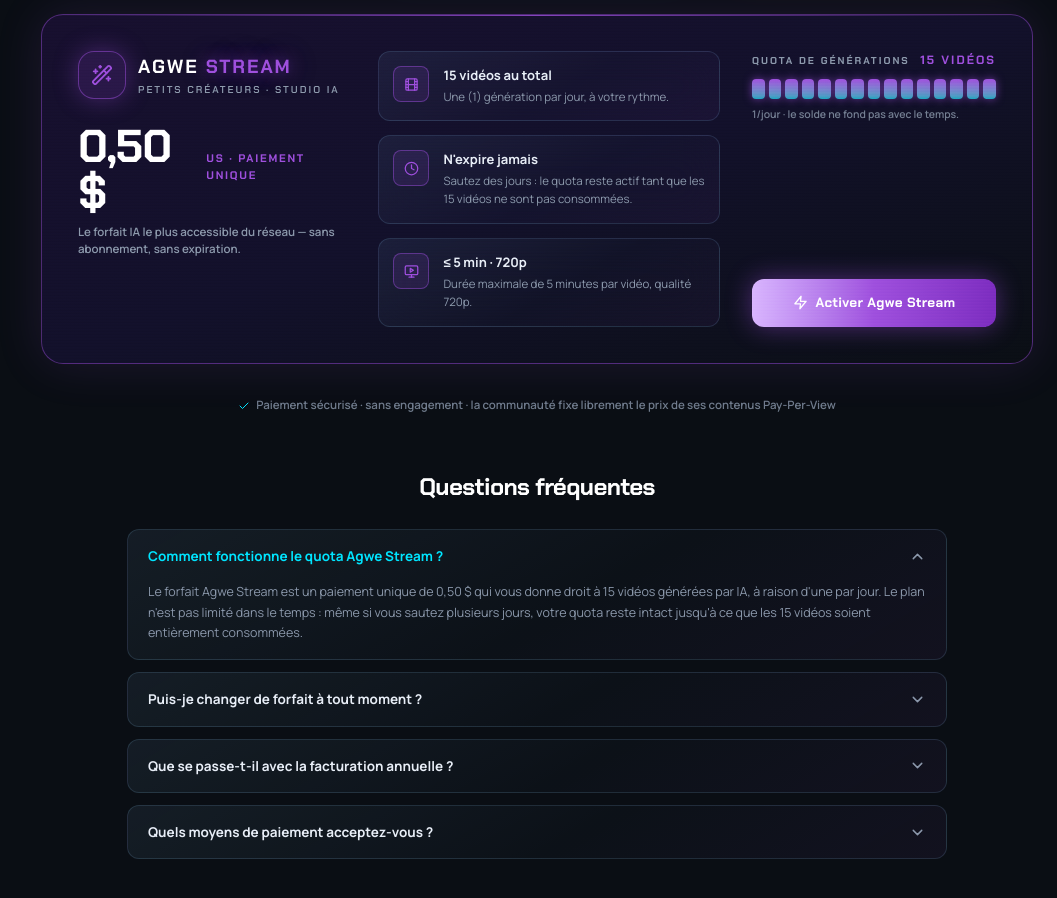
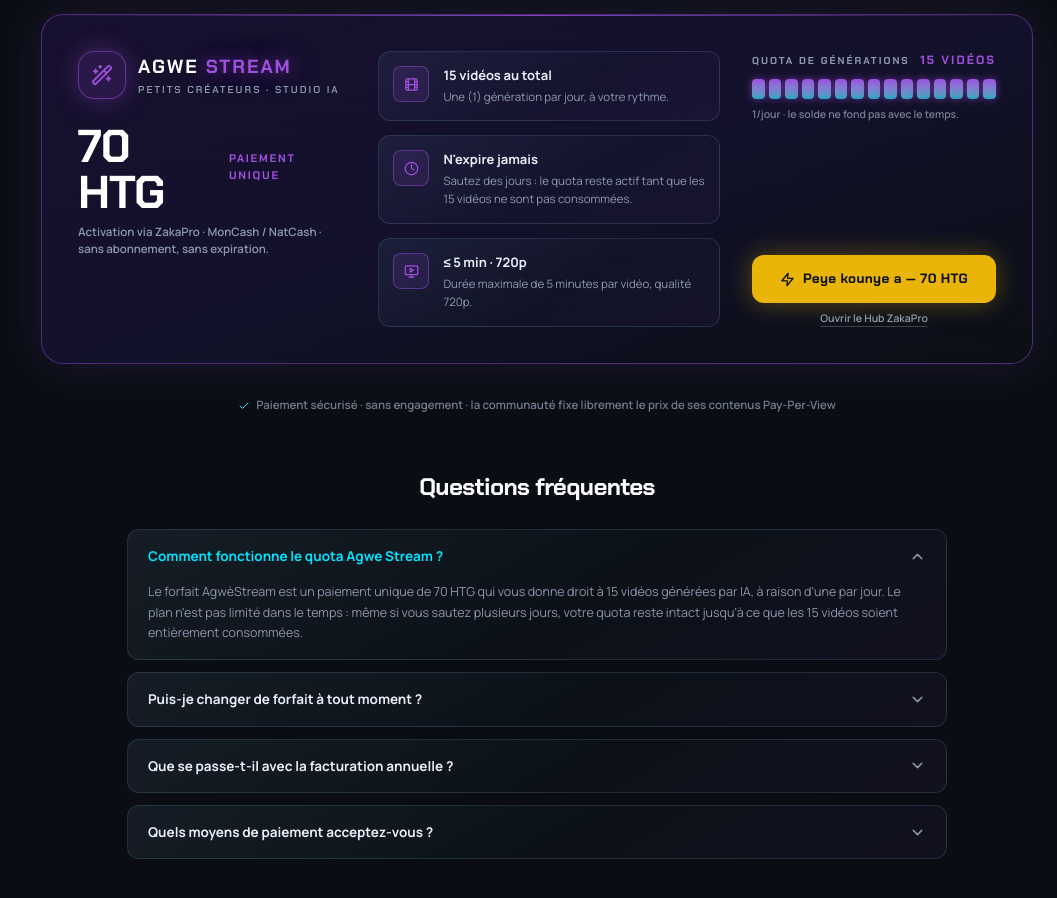
Before and after one commit to Oligens/axiomtv, a React (Vite) app: page /#/pro in a window 1280 px wide. Shown: the part 802-1700 px from the top of the page, without its empty margins (223-1280 px from the left). Built offline with nearby package versions, Linux system fonts and the light colour scheme; no server answers.

Commit message:
feat: connect Agwe Stream plan to ZakaPro

```diff
--- a/src/pages/ProPage.tsx
+++ b/src/pages/ProPage.tsx
@@ -1,6 +1,6 @@
 /**
- * Tarification Axiom TV — Free / Pro / Gold + pack Agwe Stream (0,50 $),
- * bascule Mensuel / Annuel (−18 %).
+ * Tarification Axiom TV — Free / Pro / Gold + pack Agwe Stream.
+ * Les plans existants restent inchangés ; AgwèStream est relié à ZakaPro.
  */
 import { useState } from "react";
 import { useNavigate } from "react-router-dom";
@@ -8,14 +8,15 @@
 import { Check, ChevronDown, Clock, Crown, Film, MonitorPlay, Wand2, Zap } from "lucide-react";
 import { AGWE_PACK, ANNUAL_RATE, PLANS, type Tier } from "../data/axiom";
 import { useStore } from "../store/useStore";
+import { AGWE_ZAKAPRO_HUB_URL, openAgweCheckout } from "../lib/zakapro";
 
 const fmt = (n: number) => n.toLocaleString("fr-CA", { minimumFractionDigits: 2, maximumFractionDigits: 2 });
 
 const FAQ = [
-  { q: "Comment fonctionne le quota Agwe Stream ?", a: "Le forfait Agwe Stream est un paiement unique de 0,50 $ qui vous donne droit à 15 vidéos générées par IA, à raison d'une par jour. Le plan n'est pas limité dans le temps : même si vous sautez plusieurs jours, votre quota reste intact jusqu'à ce que les 15 vidéos soient entièrement consommées." },
+  { q: "Comment fonctionne le quota Agwe Stream ?", a: "Le forfait AgwèStream est un paiement unique de 70 HTG qui vous donne droit à 15 vidéos générées par IA, à raison d'une par jour. Le plan n'est pas limité dans le temps : même si vous sautez plusieurs jours, votre quota reste intact jusqu'à ce que les 15 vidéos soient entièrement consommées." },
   { q: "Puis-je changer de forfait à tout moment ?", a: "Oui. Vous pouvez passer du Studio Citoyen à Axiom Pro ou Gold (et inversement) quand vous le souhaitez. Le changement de niveau est appliqué immédiatement sur votre antenne et vos crédits de rendu." },
   { q: "Que se passe-t-il avec la facturation annuelle ?", a: "En choisissant la facturation annuelle, un rabais de 18 % est appliqué sur le tarif mensuel des forfaits Pro et Gold. Le montant total est facturé une seule fois pour l'année — vous économisez l'équivalent de plus de deux mois." },
-  { q: "Quels moyens de paiement acceptez-vous ?", a: "Carte bancaire, virement SEPA, PayPal, MonCash et NatCash. Tous les paiements sont sécurisés et les revenus des créateurs sont reversés sans intermédiaire bancaire opaque." },
+  { q: "Quels moyens de paiement acceptez-vous ?", a: "MonCash et NatCash sont disponibles pour AgwèStream via ZakaPro. Les paiements sont confirmés côté serveur par webhook avant activation du forfait." },
 ];
 
 export default function ProPage() {
@@ -26,9 +27,11 @@
   const activateAgwePack = useStore((s) => s.activateAgwePack);
   const openAuth = useStore((s) => s.openAuth);
   const toast = useStore((s) => s.toast);
+  const boot = useStore((s) => s.boot);
 
   const [billing, setBilling] = useState<"mensuel" | "annuel">("mensuel");
   const [faqOpen, setFaqOpen] = useState<number | null>(0);
+  const [paying, setPaying] = useState(false);
 
   const choose = (id: Tier) => {
     if (!user) {
@@ -36,30 +39,47 @@
       toast("Créez un compte pour activer votre forfait", "info");
       return;
     }
+    // Les forfaits Pro/Gold conservent leur logique métier actuelle.
+    // Aucun montant ZakaPro n'est inventé tant que leurs plans HTG ne sont pas configurés.
     setTier(id);
     toast(id === "pro" ? "Axiom Pro activé — vidéos 30 min, 1080p & 4K débloqués" : id === "gold" ? "Axiom Gold activé — capacité industrielle en ligne" : "Studio Citoyen actif — bienvenue sur le réseau", "ok");
     navigate("/studio");
   };
 
-  const activateAgwe = () => {
+  const activateAgwe = async () => {
     if (!user) {
       openAuth("register");
-      toast("Créez un compte pour activer Agwe Stream", "info");
+      toast("Créez un compte pour activer AgwèStream", "info");
       return;
     }
     if (agwePack && agwePack.videosLeft > 0) {
       navigate("/studio/agwestream");
       return;
     }
-    activateAgwePack();
-    toast("Pass AgwèStream activé — 15 générations ajoutées (1/jour · 720p · ≤5 min)", "ok");
+
+    setPaying(true);
+    try {
+      await openAgweCheckout(user.email, {
+        onSuccess: () => {
+          // Le webhook reste la source de vérité côté serveur.
+          activateAgwePack();
+          void boot();
+          toast("Paiement confirmé — AgwèStream activé : 15 générations disponibles", "ok");
+          navigate("/studio/agwestream");
+        },
+        onCancel: () => toast("Paiement annulé", "warn"),
+      });
+    } catch (error) {
+      toast(error instanceof Error ? error.message : "Paiement ZakaPro indisponible", "warn");
+    } finally {
+      setPaying(false);
+    }
   };
 
   const passActive = !!agwePack;
 
   return (
     <div className="mx-auto max-w-[1200px] pb-16">
-      {/* En-tête + bascule */}
       <div className="flex flex-wrap items-end justify-between gap-x-10 gap-y-6">
         <div className="max-w-2xl">
           <p className="eyebrow text-cyan">Tarification</p>
@@ -68,16 +88,10 @@
         </div>
         <div className="flex flex-col items-start gap-2 sm:items-end">
           <div className="glass relative inline-flex items-center rounded-full p-1">
-            <motion.span
-              layout
-              transition={{ duration: 0.3, ease: [0.22, 1, 0.36, 1] }}
-              className="absolute inset-y-1 rounded-full bg-cyan/15 ring-1 ring-cyan/50 shadow-[0_0_18px_rgba(0,229,255,0.25)]"
-              style={{ left: billing === "mensuel" ? 4 : "50%", width: "calc(50% - 4px)" }}
-            />
+            <motion.span layout transition={{ duration: 0.3, ease: [0.22, 1, 0.36, 1] }} className="absolute inset-y-1 rounded-full bg-cyan/15 ring-1 ring-cyan/50 shadow-[0_0_18px_rgba(0,229,255,0.25)]" style={{ left: billing === "mensuel" ? 4 : "50%", width: "calc(50% - 4px)" }} />
             {(["mensuel", "annuel"] as const).map((b) => (
               <button key={b} onClick={() => setBilling(b)} className={`font-display relative z-10 flex items-center gap-2 rounded-full px-5 py-2.5 text-[12px] font-bold uppercase tracking-[0.14em] transition-colors ${billing === b ? "text-cyan" : "text-fog hover:text-frost"}`}>
-                {b}
-                {b === "annuel" && <span className={`rounded-full px-1.5 py-px text-[9.5px] ${billing === "annuel" ? "bg-cyan/20 text-cyan" : "bg-white/[0.06] text-fog"}`}>−18 %</span>}
+                {b}{b === "annuel" && <span className={`rounded-full px-1.5 py-px text-[9.5px] ${billing === "annuel" ? "bg-cyan/20 text-cyan" : "bg-white/[0.06] text-fog"}`}>−18 %</span>}
               </button>
             ))}
           </div>
@@ -85,7 +99,6 @@
         </div>
       </div>
 
-      {/* Forfaits */}
       <div className="mt-10 grid gap-6 lg:grid-cols-3">
         {PLANS.map((p, i) => {
           const isFree = p.id === "free";
@@ -93,178 +106,43 @@
           const yearly = p.monthly * 12 * ANNUAL_RATE;
           const isCurrent = user?.tier === p.id;
           return (
-            <motion.div
-              key={p.id}
-              initial={{ opacity: 0, y: 34 }}
-              whileInView={{ opacity: 1, y: 0 }}
-              viewport={{ once: true, margin: "-50px" }}
-              transition={{ duration: 0.6, delay: i * 0.12, ease: [0.22, 1, 0.36, 1] }}
-              className={`glass-card relative flex flex-col overflow-hidden rounded-[22px] border p-7 ${
-                p.gold ? "border-gold/55 shadow-[0_0_44px_rgba(245,197,66,0.12)]" : p.highlight ? "border-cyan/60 shadow-[0_0_48px_rgba(0,229,255,0.16)] lg:-translate-y-3 lg:scale-[1.02]" : "border-white/25"
-              }`}
-            >
+            <motion.div key={p.id} initial={{ opacity: 0, y: 34 }} whileInView={{ opacity: 1, y: 0 }} viewport={{ once: true, margin: "-50px" }} transition={{ duration: 0.6, delay: i * 0.12, ease: [0.22, 1, 0.36, 1] }} className={`glass-card relative flex flex-col overflow-hidden rounded-[22px] border p-7 ${p.gold ? "border-gold/55 shadow-[0_0_44px_rgba(245,197,66,0.12)]" : p.highlight ? "border-cyan/60 shadow-[0_0_48px_rgba(0,229,255,0.16)] lg:-translate-y-3 lg:scale-[1.02]" : "border-white/25"}`}>
               {isFree && <div className="absolute inset-x-0 top-0 h-px bg-white/30" />}
               {p.highlight && <div className="channel-progress absolute inset-x-0 top-0 h-[3px]" />}
               {p.gold && <div className="absolute inset-x-0 top-0 h-[3px] bg-gradient-to-r from-[#8a6d1a] via-gold to-[#8a6d1a] shadow-[0_0_16px_rgba(245,197,66,0.6)]" />}
-
-              {p.badge && (
-                <span className={`font-display absolute right-5 top-5 flex items-center gap-1.5 rounded-full px-3 py-1 text-[10px] font-bold uppercase tracking-[0.16em] ${p.gold ? "gold-ring text-gold" : "border border-cyan/55 bg-cyan/12 text-cyan shadow-[0_0_18px_rgba(0,229,255,0.3)]"}`}>
-                  {p.highlight && <span className="relative flex h-1.5 w-1.5"><span className="absolute h-full w-full rounded-full bg-cyan" style={{ animation: "pingSoft 1.5s cubic-bezier(0,0,0.2,1) infinite" }} /><span className="relative h-1.5 w-1.5 rounded-full bg-cyan" /></span>}
-                  {p.gold && <Crown size={11} />}
-                  {p.badge}
-                </span>
-              )}
-
+              {p.badge && <span className={`font-display absolute right-5 top-5 flex items-center gap-1.5 rounded-full px-3 py-1 text-[10px] font-bold uppercase tracking-[0.16em] ${p.gold ? "gold-ring text-gold" : "border border-cyan/55 bg-cyan/12 text-cyan shadow-[0_0_18px_rgba(0,229,255,0.3)]"}`}>{p.highlight && <span className="relative flex h-1.5 w-1.5"><span className="absolute h-full w-full rounded-full bg-cyan" style={{ animation: "pingSoft 1.5s cubic-bezier(0,0,0.2,1) infinite" }} /><span className="relative h-1.5 w-1.5 rounded-full bg-cyan" /></span>}{p.gold && <Crown size={11} />}{p.badge}</span>}
               <div className={p.badge ? "pr-24" : ""}>
                 <p className={`font-display text-[20px] font-bold tracking-[0.1em] ${p.gold ? "gold-text" : isFree ? "text-frost" : "text-glow text-cyan"}`}>{p.name.toUpperCase()}</p>
                 <p className="font-display mt-0.5 text-[11px] font-semibold uppercase tracking-[0.2em] text-fog">{p.sub}</p>
               </div>
-
-              <div className="mt-6 flex items-baseline gap-2">
-                <span className={`font-display text-[44px] font-bold leading-none tracking-tight ${p.gold ? "gold-text" : "text-white"}`}>{fmt(shown)} $</span>
-                <span className="font-display text-[12px] font-bold uppercase tracking-[0.16em] text-fog">{isFree ? "pour toujours" : "/ mois"}</span>
-              </div>
-              <p className={`mt-2 min-h-[16px] text-[11px] font-semibold ${billing === "annuel" && !isFree ? "text-cyan" : "text-fog/70"}`}>
-                {isFree ? "Aucune carte bancaire requise" : billing === "annuel" ? `facturé ${fmt(yearly)} $ / an — économisez ${fmt(p.monthly * 12 - yearly)} $` : "sans engagement · annulable à tout moment"}
-              </p>
-
-              <ul className="mt-5 flex-1 space-y-2.5">
-                {p.list.map((li) => (
-                  <li key={li} className="flex items-start gap-2.5 text-[12.5px] leading-snug text-fog">
-                    <span className={`mt-0.5 grid h-4 w-4 shrink-0 place-items-center rounded-full ${p.gold ? "bg-gold/15 text-gold" : isFree ? "bg-white/10 text-frost" : "bg-cyan/15 text-cyan"}`}>
-                      <Check size={10} strokeWidth={2.6} />
-                    </span>
-                    {li}
-                  </li>
-                ))}
-              </ul>
-
-              <button
-                onClick={() => choose(p.id)}
-                disabled={isCurrent}
-                className={`mt-7 flex w-full items-center justify-center gap-2 rounded-xl py-3.5 font-display text-[13.5px] font-bold tracking-wide transition-all ${
-                  isCurrent
-                    ? "cursor-default border border-mint/50 bg-mint/12 text-mint"
-                    : p.gold
-                      ? "bg-gradient-to-r from-[#fff3c4] via-gold to-[#ffb347] text-[#241a02] shadow-[0_0_26px_rgba(245,197,66,0.35)] hover:shadow-[0_0_44px_rgba(245,197,66,0.55)] hover:brightness-110"
-                      : isFree
-                        ? "border border-white/25 bg-white/[0.05] text-frost hover:border-white/50 hover:bg-white/10"
-                        : "btn-neon"
-                }`}
-              >
-                {isCurrent && <Check size={15} />}
-                {isCurrent ? "Forfait actuel" : p.cta}
-              </button>
+              <div className="mt-6 flex items-baseline gap-2"><span className={`font-display text-[44px] font-bold leading-none tracking-tight ${p.gold ? "gold-text" : "text-white"}`}>{fmt(shown)} $</span><span className="font-display text-[12px] font-bold uppercase tracking-[0.16em] text-fog">{isFree ? "pour toujours" : "/ mois"}</span></div>
+              <p className={`mt-2 min-h-[16px] text-[11px] font-semibold ${billing === "annuel" && !isFree ? "text-cyan" : "text-fog/70"}`}>{isFree ? "Aucune carte bancaire requise" : billing === "annuel" ? `facturé ${fmt(yearly)} $ / an — économisez ${fmt(p.monthly * 12 - yearly)} $` : "sans engagement · annulable à tout moment"}</p>
+              <ul className="mt-5 flex-1 space-y-2.5">{p.list.map((li) => <li key={li} className="flex items-start gap-2.5 text-[12.5px] leading-snug text-fog"><span className={`mt-0.5 grid h-4 w-4 shrink-0 place-items-center rounded-full ${p.gold ? "bg-gold/15 text-gold" : isFree ? "bg-white/10 text-frost" : "bg-cyan/15 text-cyan"}`}><Check size={10} strokeWidth={2.6} /></span>{li}</li>)}</ul>
+              <button onClick={() => choose(p.id)} disabled={isCurrent} className={`mt-7 flex w-full items-center justify-center gap-2 rounded-xl py-3.5 font-display text-[13.5px] font-bold tracking-wide transition-all ${isCurrent ? "cursor-default border border-mint/50 bg-mint/12 text-mint" : p.gold ? "bg-gradient-to-r from-[#fff3c4] via-gold to-[#ffb347] text-[#241a02] shadow-[0_0_26px_rgba(245,197,66,0.35)] hover:shadow-[0_0_44px_rgba(245,197,66,0.55)] hover:brightness-110" : isFree ? "border border-white/25 bg-white/[0.05] text-frost hover:border-white/50 hover:bg-white/10" : "btn-neon"}`}>{isCurrent && <Check size={15} />}{isCurrent ? "Forfait actuel" : p.cta}</button>
             </motion.div>
           );
         })}
       </div>
 
-      {/* Pack Agwe Stream */}
-      <motion.section
-        initial={{ opacity: 0, y: 34 }}
-        whileInView={{ opacity: 1, y: 0 }}
-        viewport={{ once: true, margin: "-50px" }}
-        transition={{ duration: 0.6, delay: 0.15, ease: [0.22, 1, 0.36, 1] }}
-        className="scanlines relative mt-10 overflow-hidden rounded-[22px] border border-volt/45 bg-gradient-to-br from-[#170f2e] via-[#12102a] to-ink shadow-[0_0_48px_rgba(157,78,221,0.14)]"
-      >
+      <motion.section initial={{ opacity: 0, y: 34 }} whileInView={{ opacity: 1, y: 0 }} viewport={{ once: true, margin: "-50px" }} transition={{ duration: 0.6, delay: 0.15, ease: [0.22, 1, 0.36, 1] }} className="scanlines relative mt-10 overflow-hidden rounded-[22px] border border-volt/45 bg-gradient-to-br from-[#170f2e] via-[#12102a] to-ink shadow-[0_0_48px_rgba(157,78,221,0.14)]">
         <div className="pointer-events-none absolute inset-x-0 top-0 h-px bg-gradient-to-r from-transparent via-volt/80 to-transparent" />
         <div className="grid gap-8 p-7 sm:p-9 lg:grid-cols-[1.1fr_1.4fr_1fr]">
           <div>
-            <div className="flex items-center gap-3">
-              <span className="grid h-12 w-12 place-items-center rounded-2xl border border-volt/50 bg-volt/15 text-volt shadow-[0_0_24px_rgba(157,78,221,0.35)]">
-                <Wand2 size={22} />
-              </span>
-              <div>
-                <p className="font-display text-[19px] font-bold tracking-[0.1em] text-white">
-                  AGWE <span className="text-glow-violet text-volt">STREAM</span>
-                </p>
-                <p className="font-display text-[10px] font-semibold uppercase tracking-[0.2em] text-fog">Petits créateurs · studio IA</p>
-              </div>
-            </div>
-            <div className="mt-6 flex items-baseline gap-2">
-              <span className="font-display text-[46px] font-bold leading-none tracking-tight text-white">0,50 $</span>
-              <span className="font-display text-[11px] font-bold uppercase tracking-[0.16em] text-volt">US · paiement unique</span>
-            </div>
-            <p className="mt-2 text-[11.5px] font-semibold text-fog">Le forfait IA le plus accessible du réseau — sans abonnement, sans expiration.</p>
+            <div className="flex items-center gap-3"><span className="grid h-12 w-12 place-items-center rounded-2xl border border-volt/50 bg-volt/15 text-volt shadow-[0_0_24px_rgba(157,78,221,0.35)]"><Wand2 size={22} /></span><div><p className="font-display text-[19px] font-bold tracking-[0.1em] text-white">AGWE <span className="text-glow-violet text-volt">STREAM</span></p><p className="font-display text-[10px] font-semibold uppercase tracking-[0.2em] text-fog">Petits créateurs · studio IA</p></div></div>
+            <div className="mt-6 flex items-baseline gap-2"><span className="font-display text-[46px] font-bold leading-none tracking-tight text-white">70 HTG</span><span className="font-display text-[11px] font-bold uppercase tracking-[0.16em] text-volt">paiement unique</span></div>
+            <p className="mt-2 text-[11.5px] font-semibold text-fog">Activation via ZakaPro · MonCash / NatCash · sans abonnement, sans expiration.</p>
           </div>
-
-          <div className="space-y-3.5">
-            {AGWE_PACK.rules.map((r, i) => (
-              <div key={r.title} className="glass flex items-start gap-3.5 rounded-xl p-3.5">
-                <span className="grid h-9 w-9 shrink-0 place-items-center rounded-lg border border-volt/45 bg-volt/12 text-volt">
-                  {i === 0 ? <Film size={15} /> : i === 1 ? <Clock size={15} /> : <MonitorPlay size={15} />}
-                </span>
-                <div>
-                  <p className="text-[13px] font-bold text-frost">{r.title}</p>
-                  <p className="mt-0.5 text-[11.5px] leading-relaxed text-fog">{r.text}</p>
-                </div>
-              </div>
-            ))}
-          </div>
-
+          <div className="space-y-3.5">{AGWE_PACK.rules.map((r, i) => <div key={r.title} className="glass flex items-start gap-3.5 rounded-xl p-3.5"><span className="grid h-9 w-9 shrink-0 place-items-center rounded-lg border border-volt/45 bg-volt/12 text-volt">{i === 0 ? <Film size={15} /> : i === 1 ? <Clock size={15} /> : <MonitorPlay size={15} />}</span><div><p className="text-[13px] font-bold text-frost">{r.title}</p><p className="mt-0.5 text-[11.5px] leading-relaxed text-fog">{r.text}</p></div></div>)}</div>
           <div className="flex flex-col justify-between">
-            <div>
-              <p className="font-display flex items-center justify-between text-[10px] font-bold uppercase tracking-[0.2em] text-fog">
-                Quota de générations
-                <span className={`font-display text-[12px] ${passActive ? "text-mint" : "text-volt"}`}>{passActive ? `${agwePack?.videosLeft}/15 restantes` : "15 vidéos"}</span>
-              </p>
-              <div className="mt-2.5 grid gap-1" style={{ gridTemplateColumns: "repeat(15, minmax(0, 1fr))" }}>
-                {Array.from({ length: 15 }).map((_, i) => {
-                  const lit = i < (agwePack?.videosLeft ?? 15);
-                  return (
-                    <motion.span
-                      key={i}
-                      initial={{ scale: 0.4, opacity: 0 }}
-                      whileInView={{ scale: 1, opacity: 1 }}
-                      viewport={{ once: true }}
-                      transition={{ duration: 0.3, delay: i * 0.04 }}
-                      className={`h-5 rounded-[4px] ${lit ? "bg-gradient-to-b from-volt to-cyan/70 shadow-[0_0_8px_rgba(157,78,221,0.6)]" : "bg-white/[0.07]"}`}
-                    />
-                  );
-                })}
-              </div>
-              <p className="mt-2 text-[10.5px] font-semibold text-fog/80">1/jour · le solde ne fond pas avec le temps.</p>
-            </div>
-            <button
-              onClick={activateAgwe}
-              className={`mt-6 flex w-full items-center justify-center gap-2 rounded-xl py-3.5 font-display text-[13.5px] font-bold tracking-wide transition-all ${
-                passActive ? "border border-mint/50 bg-mint/12 text-mint hover:bg-mint/20" : "bg-gradient-to-r from-[#d8b4fe] via-volt to-[#7b2cbf] text-white shadow-[0_0_26px_rgba(157,78,221,0.45)] hover:shadow-[0_0_44px_rgba(157,78,221,0.65)] hover:brightness-110"
-              }`}
-            >
-              {passActive ? (<><Zap size={15} /> Ouvrir le Studio IA</>) : (<><Zap size={15} /> Activer Agwe Stream</>)}
-            </button>
+            <div><p className="font-display flex items-center justify-between text-[10px] font-bold uppercase tracking-[0.2em] text-fog">Quota de générations<span className={`font-display text-[12px] ${passActive ? "text-mint" : "text-volt"}`}>{passActive ? `${agwePack?.videosLeft}/15 restantes` : "15 vidéos"}</span></p><div className="mt-2.5 grid gap-1" style={{ gridTemplateColumns: "repeat(15, minmax(0, 1fr))" }}>{Array.from({ length: 15 }).map((_, i) => { const lit = i < (agwePack?.videosLeft ?? 15); return <motion.span key={i} initial={{ scale: 0.4, opacity: 0 }} whileInView={{ scale: 1, opacity: 1 }} viewport={{ once: true }} transition={{ duration: 0.3, delay: i * 0.04 }} className={`h-5 rounded-[4px] ${lit ? "bg-gradient-to-b from-volt to-cyan/70 shadow-[0_0_8px_rgba(157,78,221,0.6)]" : "bg-white/[0.07]"}`} />; })}</div><p className="mt-2 text-[10.5px] font-semibold text-fog/80">1/jour · le solde ne fond pas avec le temps.</p></div>
+            <div className="mt-6 grid gap-2"><button onClick={activateAgwe} disabled={paying} className={`flex w-full items-center justify-center gap-2 rounded-xl py-3.5 font-display text-[13.5px] font-bold tracking-wide transition-all disabled:cursor-wait disabled:opacity-70 ${passActive ? "border border-mint/50 bg-mint/12 text-mint hover:bg-mint/20" : "bg-[#EAB308] text-[#090D16] shadow-[0_0_26px_rgba(234,179,8,0.35)] hover:shadow-[0_0_44px_rgba(234,179,8,0.55)] hover:brightness-110"}`}>{paying ? "Ouverture du paiement…" : passActive ? <><Zap size={15} /> Ouvrir le Studio IA</> : <><Zap size={15} /> Peye kounye a — 70 HTG</>}</button><a href={AGWE_ZAKAPRO_HUB_URL} target="_blank" rel="noopener noreferrer" className="text-center text-[10.5px] font-semibold text-fog underline decoration-white/20 underline-offset-4 hover:text-frost">Ouvrir le Hub ZakaPro</a></div>
           </div>
         </div>
       </motion.section>
 
-      <p className="mt-8 text-center text-[11.5px] font-semibold text-fog/80">
-        <Check size={12} className="mr-1.5 inline text-cyan" />
-        Paiement sécurisé · sans engagement · la communauté fixe librement le prix de ses contenus Pay-Per-View
-      </p>
+      <p className="mt-8 text-center text-[11.5px] font-semibold text-fog/80"><Check size={12} className="mr-1.5 inline text-cyan" />Paiement sécurisé · sans engagement · la communauté fixe librement le prix de ses contenus Pay-Per-View</p>
 
-      {/* FAQ */}
-      <section className="mx-auto mt-14 max-w-[820px]">
-        <h3 className="font-display text-center text-[24px] font-bold tracking-tight text-white">Questions fréquentes</h3>
-        <div className="mt-6 space-y-3">
-          {FAQ.map((f, i) => {
-            const open = faqOpen === i;
-            return (
-              <div key={f.q} className={`glass overflow-hidden rounded-xl transition-colors ${open ? "border-cyan/40" : ""}`}>
-                <button onClick={() => setFaqOpen(open ? null : i)} className="flex w-full items-center justify-between gap-4 px-5 py-4 text-left">
-                  <span className={`text-[13.5px] font-bold transition-colors ${open ? "text-cyan" : "text-frost"}`}>{f.q}</span>
-                  <ChevronDown size={17} className={`shrink-0 text-fog transition-transform duration-300 ${open ? "rotate-180 text-cyan" : ""}`} />
-                </button>
-                <div className="grid transition-[grid-template-rows] duration-300 ease-out" style={{ gridTemplateRows: open ? "1fr" : "0fr" }}>
-                  <div className="overflow-hidden">
-                    <p className="px-5 pb-4 text-[12.5px] leading-relaxed text-fog">{f.a}</p>
-                  </div>
-                </div>
-              </div>
-            );
-          })}
-        </div>
-      </section>
+      <section className="mx-auto mt-14 max-w-[820px]"><h3 className="font-display text-center text-[24px] font-bold tracking-tight text-white">Questions fréquentes</h3><div className="mt-6 space-y-3">{FAQ.map((f, i) => { const open = faqOpen === i; return <div key={f.q} className={`glass overflow-hidden rounded-xl transition-colors ${open ? "border-cyan/40" : ""}`}><button onClick={() => setFaqOpen(open ? null : i)} className="flex w-full items-center justify-between gap-4 px-5 py-4 text-left"><span className={`text-[13.5px] font-bold transition-colors ${open ? "text-cyan" : "text-frost"}`}>{f.q}</span><ChevronDown size={17} className={`shrink-0 text-fog transition-transform duration-300 ${open ? "rotate-180 text-cyan" : ""}`} /></button><div className="grid transition-[grid-template-rows] duration-300 ease-out" style={{ gridTemplateRows: open ? "1fr" : "0fr" }}><div className="overflow-hidden"><p className="px-5 pb-4 text-[12.5px] leading-relaxed text-fog">{f.a}</p></div></div></div>; })}</div></section>
     </div>
   );
 }
```
